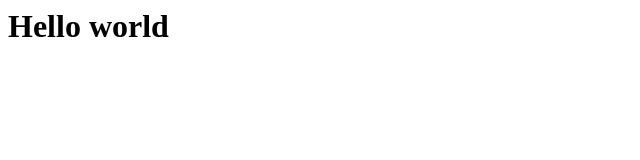
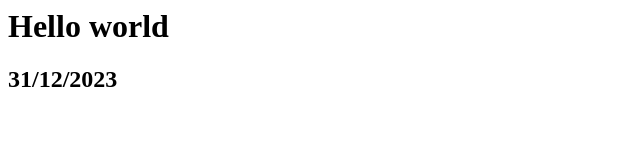
Before and after one commit to 21120512/Demo, a plain HTML site: page index.html in a window 1280 px wide. Shown: the whole page, without its empty margins (0-640 px from the left). Drawn offline with Linux system fonts and the light colour scheme.

Commit message:
Update index.html

```diff
--- a/index.html
+++ b/index.html
@@ -1 +1,2 @@
 <h1> Hello world </h1>
+<h2>31/12/2023</h2>
```
